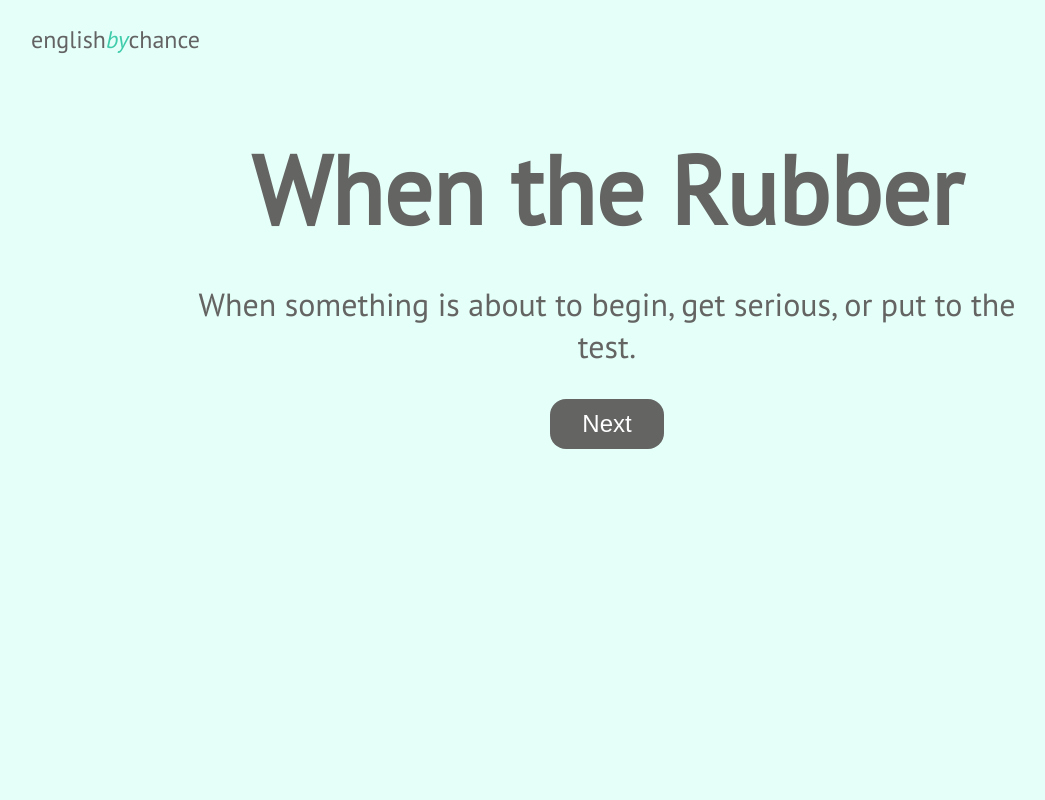
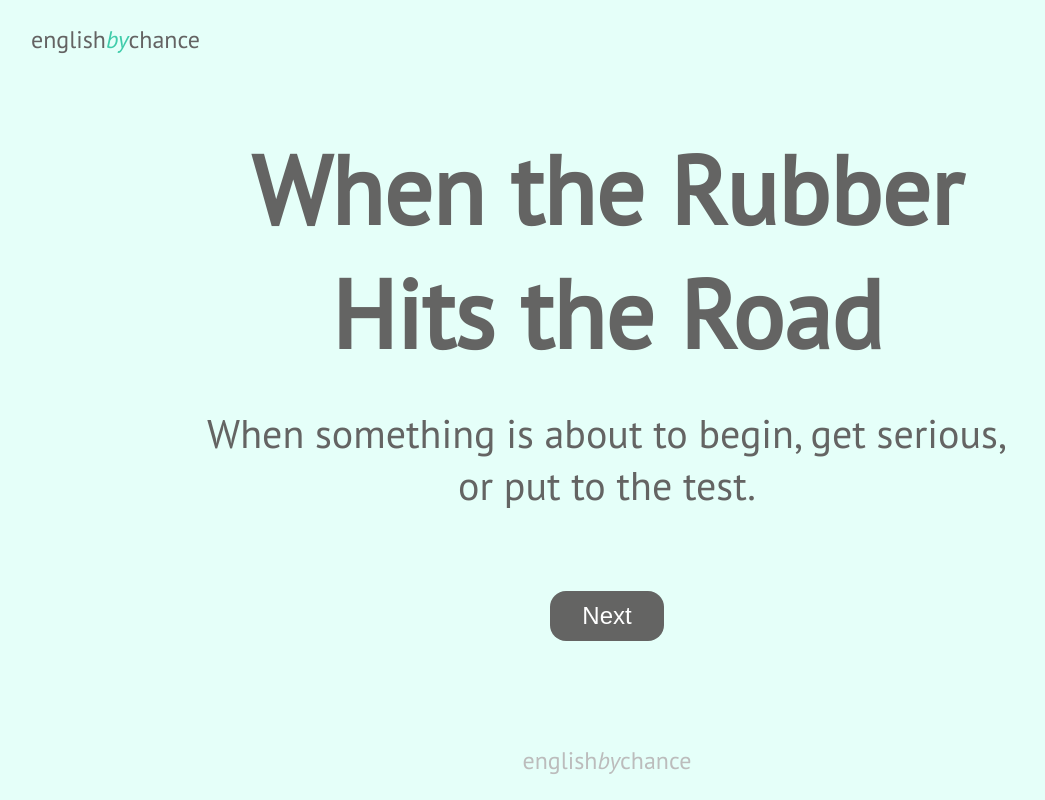
Before and after one commit to stereogon/englishbychance, a React (Create React App) app: page / in a window 1280 px wide. Shown: the top 800 px of the page, without its empty margins (33-1078 px from the left). Built offline with nearby package versions, Linux system fonts and the light colour scheme.

Commit message:
button hover

```diff
--- a/src/components/Block.js
+++ b/src/components/Block.js
@@ -5,7 +5,7 @@ export default function Block(props) {
         <>
             <div className="container">
                 <div className="content">
-                    <p className="hero-style">When the Rubber</p>
+                    <p className="hero-style">When the Rubber Hits the Road</p>
                     <p className="subhero-style">
                         When something is about to begin, get serious, or put to
                         the test.
--- a/src/styles/block.css
+++ b/src/styles/block.css
@@ -4,7 +4,7 @@
 }
 
 .content {
-    min-height: 100vh;
+    min-height: 70vh;
     margin-top: 3rem;
     text-align: center;
 }
@@ -17,7 +17,7 @@
 }
 
 .subhero-style {
-    font-size: 2rem;
+    font-size: 1.5rem;
     font-weight: normal;
     color: #646463;
     text-align: center;
@@ -31,14 +31,25 @@
     border: none;
     font-size: 1.5rem;
     font-weight: normal;
-    margin-top: 2rem;
+    margin-top: 5rem;
+    margin-bottom: 5rem;
     border-radius: 1rem;
+    cursor: pointer;
+    transition: 0.1s;
+}
+
+.btn:hover {
+    transform: translate(-0.05rem, -0.05rem);
+    box-shadow: rgba(100, 100, 99, 0.7) 2.4px 2.4px 3.2px;
 }
 
 @media screen and (min-width: 900px) {
     .hero-style {
         font-size: 6rem;
     }
+    .subhero-style {
+        font-size: 2.5rem;
+    }
     .content {
         padding: 0rem 10rem;
     }
```
